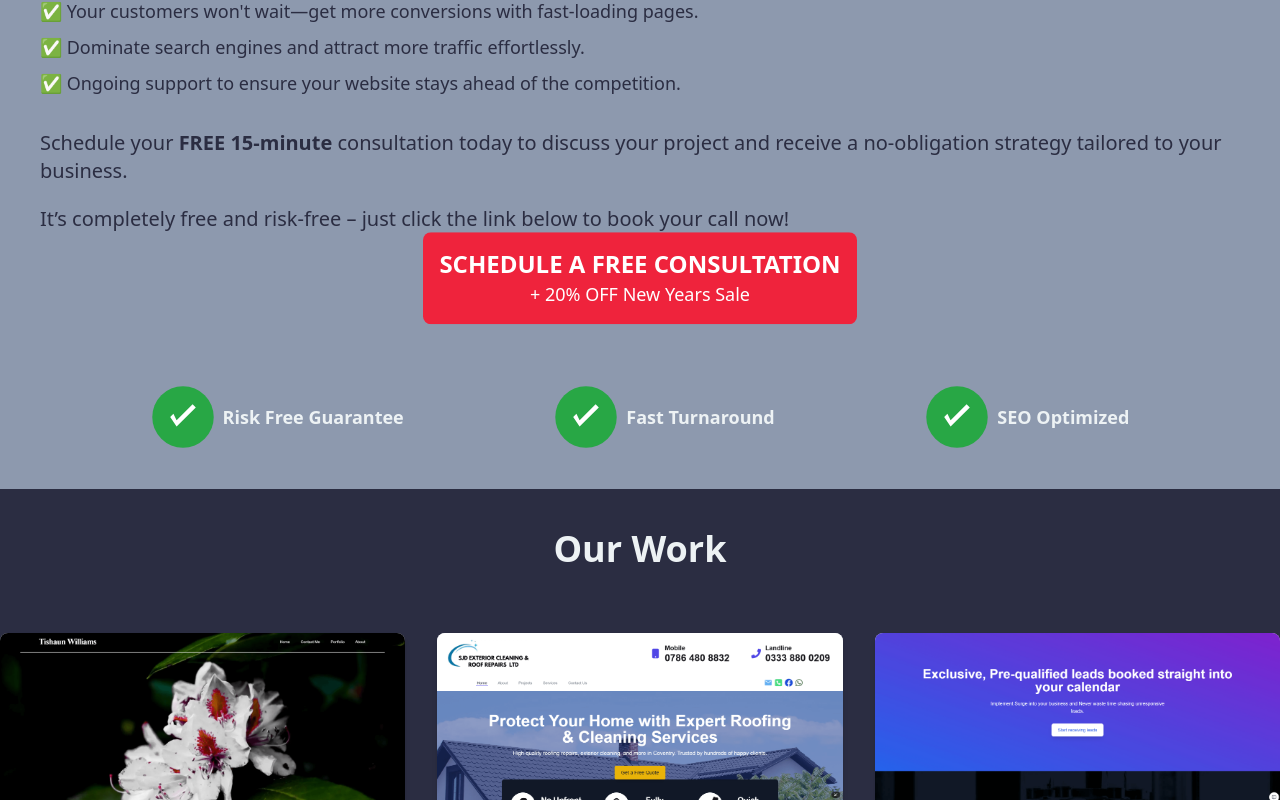
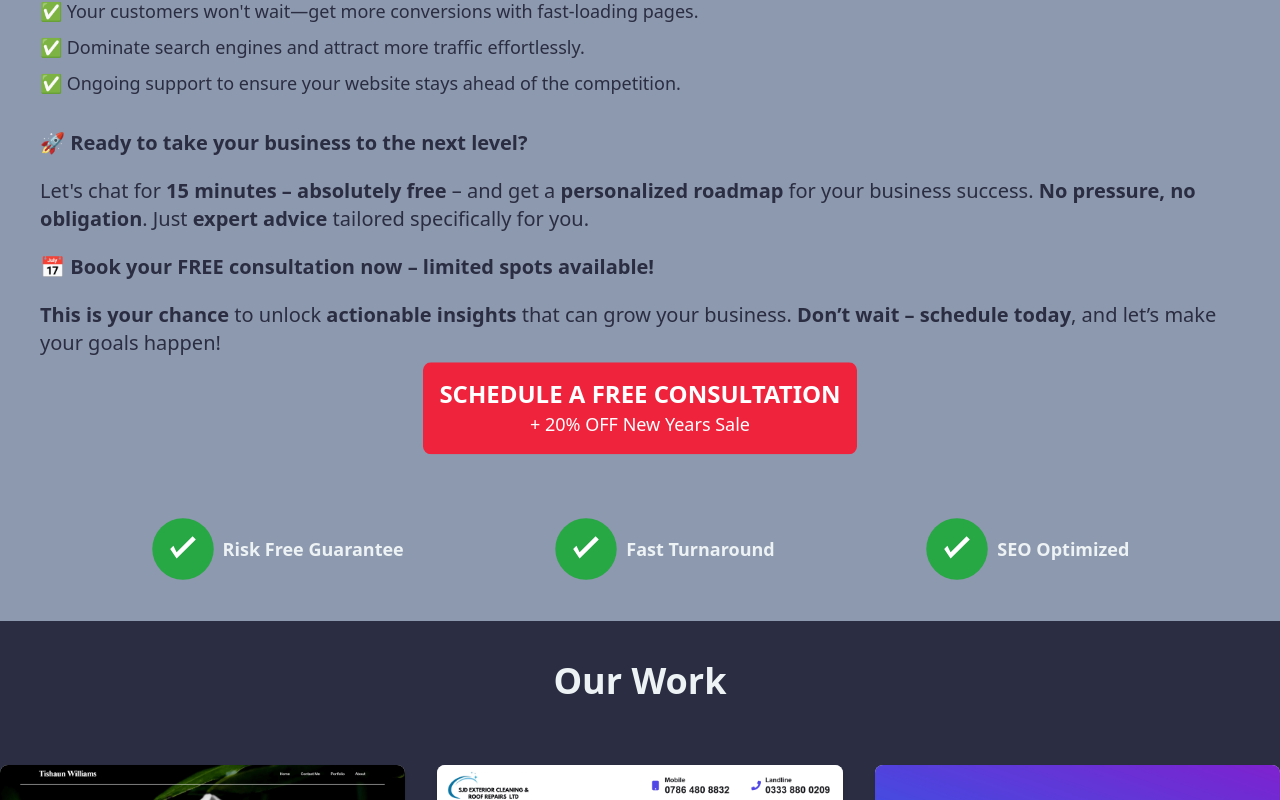
Before and after one commit to Leorev01/Landing_Page, a Next.js app: page / in a window 1280 px wide. Shown: the part 1860-2660 px from the top of the page. Built offline with nearby package versions, Linux system fonts and the light colour scheme.

Commit message:
Changes text of second section

```diff
--- a/components/SecondSection.tsx
+++ b/components/SecondSection.tsx
@@ -64,11 +64,13 @@ const SecondSection = () => {
           </h2>
         ))}
         <div className="mt-8 text-xl">
-          <p>
-            Schedule your <strong>FREE 15-minute</strong> consultation today to discuss your project and receive a no-obligation strategy tailored to your business.
+          <p className='font-bold'>🚀 Ready to take your business to the next level?</p>
+          <p className="mt-5">
+          Let&apos;s chat for <strong>15 minutes – absolutely free</strong> – and get a <strong>personalized roadmap</strong> for your business success. <strong>No pressure, no obligation</strong>. Just <strong>expert advice</strong> tailored specifically for you.
           </p>
-          <p className="mt-5">
-            It’s completely free and risk-free – just click the link below to book your call now!
+          <p className="mt-5 font-bold">📅 Book your FREE consultation now – limited spots available!</p>
+          <p className="mt-5 mb-2">
+          <strong>This is your chance</strong> to unlock <strong>actionable insights</strong> that can grow your business. <strong>Don’t wait – schedule today</strong>, and let’s make your goals happen!
           </p>
         </div>
       </div>
```
